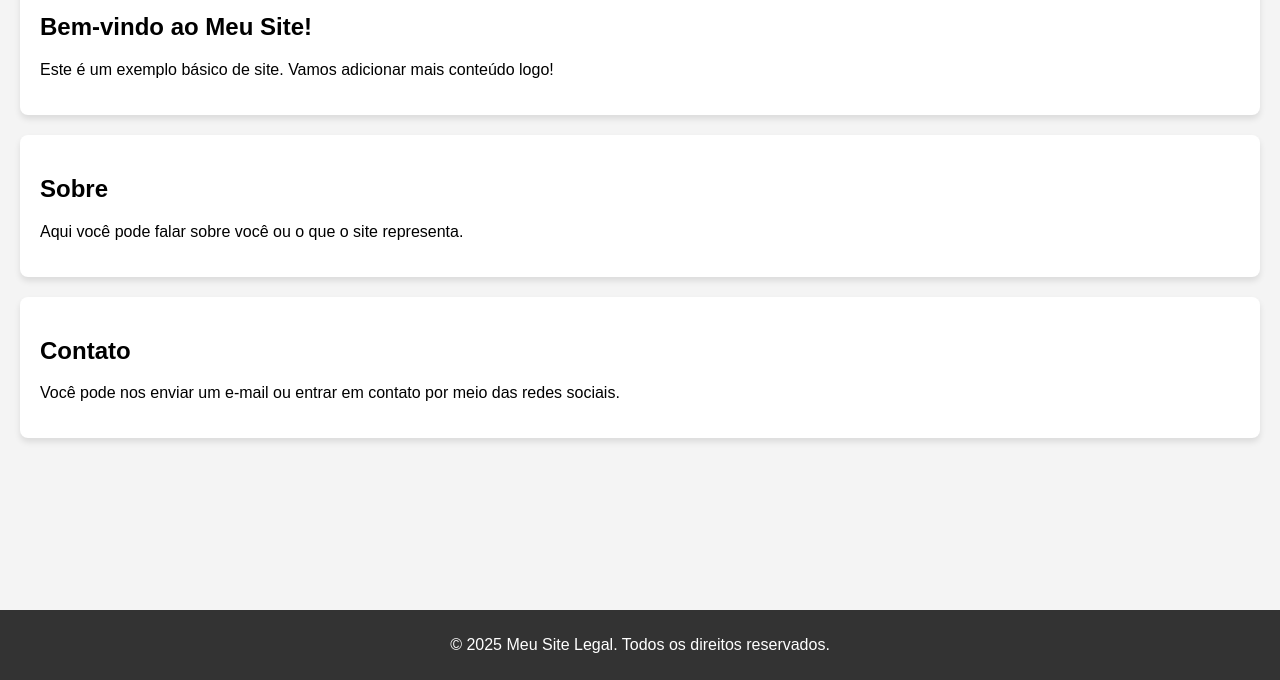
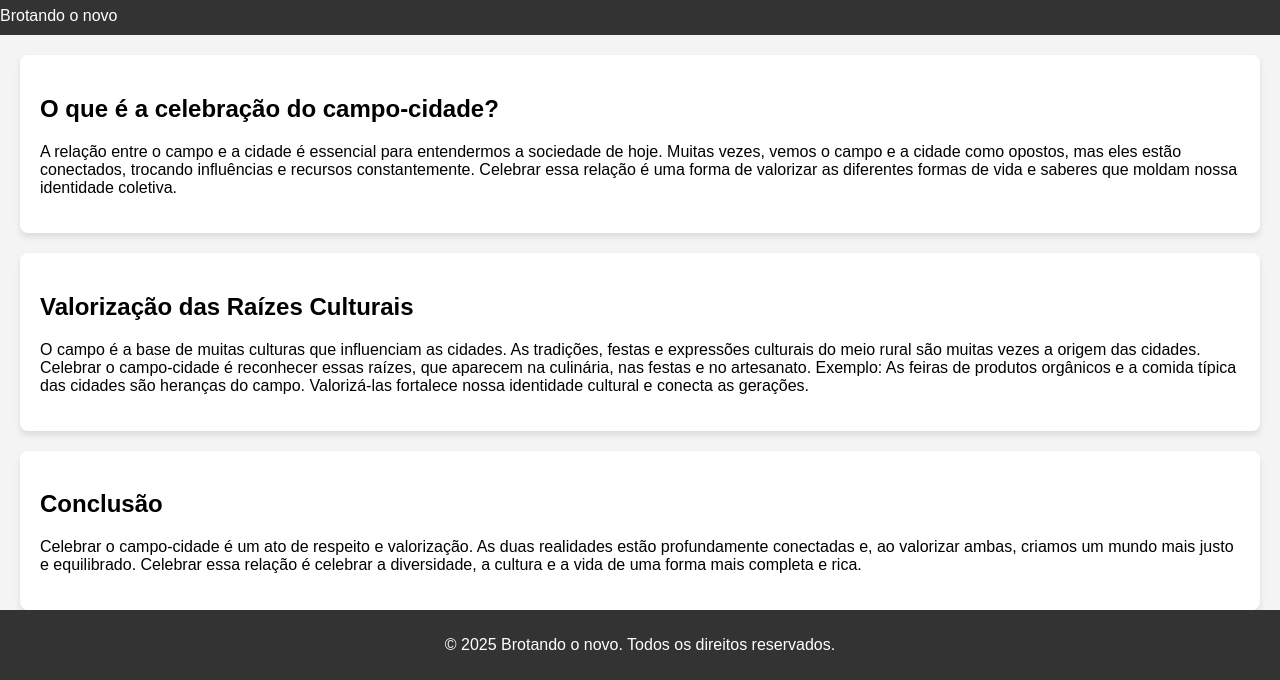
Before and after one commit to Userguedes/agrinho-programacao2025, a plain HTML site: page index.html in a window 1280 px wide. Shown: the part 120-800 px from the top of the page. Drawn offline with Linux system fonts and the light colour scheme.

Commit message:
index.html

```diff
--- a/index.html
+++ b/index.html
@@ -4,7 +4,7 @@
     <meta charset="UTF-8">
     <meta name="viewport" content="width=device-width, initial-scale=1.0">
     <meta http-equiv="X-UA-Compatible" content="ie=edge">
-    <title>Meu Site Legal</title>
+    <title>Brotando o novo</title>
     <link rel="stylesheet" href="style.css">
 </head>
 <body>
@@ -16,25 +16,26 @@
                 <li><a href="#contato">Contato</a></li>
             </ul>
         </nav>
+            <h1>Brotando o novo</h1>  Brotando o novo
     </header>
 
     <section id="home">
-        <h1>Bem-vindo ao Meu Site!</h1>
-        <p>Este é um exemplo básico de site. Vamos adicionar mais conteúdo logo!</p>
+        <h1>O que é a celebração do campo-cidade?</h1>
+        <p>A relação entre o campo e a cidade é essencial para entendermos a sociedade de hoje. Muitas vezes, vemos o campo e a cidade como opostos, mas eles estão conectados, trocando influências e recursos constantemente. Celebrar essa relação é uma forma de valorizar as diferentes formas de vida e saberes que moldam nossa identidade coletiva.</p>
     </section>
 
     <section id="sobre">
-        <h2>Sobre</h2>
-        <p>Aqui você pode falar sobre você ou o que o site representa.</p>
+        <h2>Valorização das Raízes Culturais</h2>
+        <p>O campo é a base de muitas culturas que influenciam as cidades. As tradições, festas e expressões culturais do meio rural são muitas vezes a origem das cidades. Celebrar o campo-cidade é reconhecer essas raízes, que aparecem na culinária, nas festas e no artesanato. Exemplo: As feiras de produtos orgânicos e a comida típica das cidades são heranças do campo. Valorizá-las fortalece nossa identidade cultural e conecta as gerações.</p>
     </section>
 
     <section id="contato">
-        <h2>Contato</h2>
-        <p>Você pode nos enviar um e-mail ou entrar em contato por meio das redes sociais.</p>
+        <h2>Conclusão</h2>
+        <p>Celebrar o campo-cidade é um ato de respeito e valorização. As duas realidades estão profundamente conectadas e, ao valorizar ambas, criamos um mundo mais justo e equilibrado. Celebrar essa relação é celebrar a diversidade, a cultura e a vida de uma forma mais completa e rica.</p>
     </section>
 
     <footer>
-        <p>&copy; 2025 Meu Site Legal. Todos os direitos reservados.</p>
+        <p>&copy; 2025 Brotando o novo. Todos os direitos reservados.</p>
     </footer>
 </body>
 </html>
```
